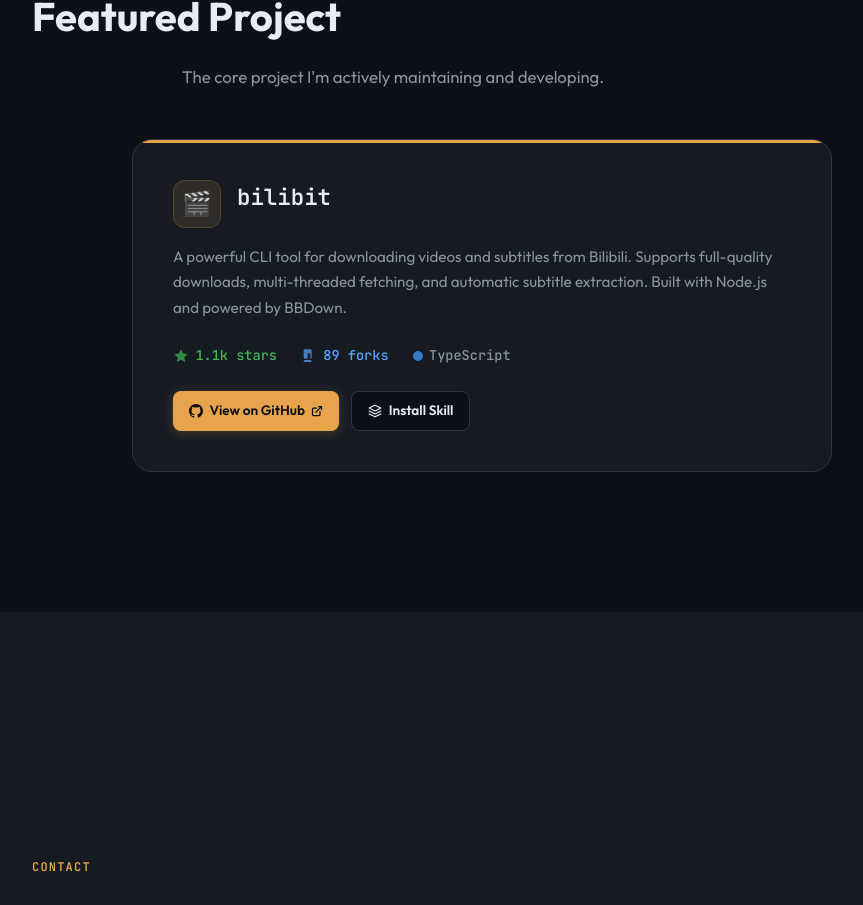
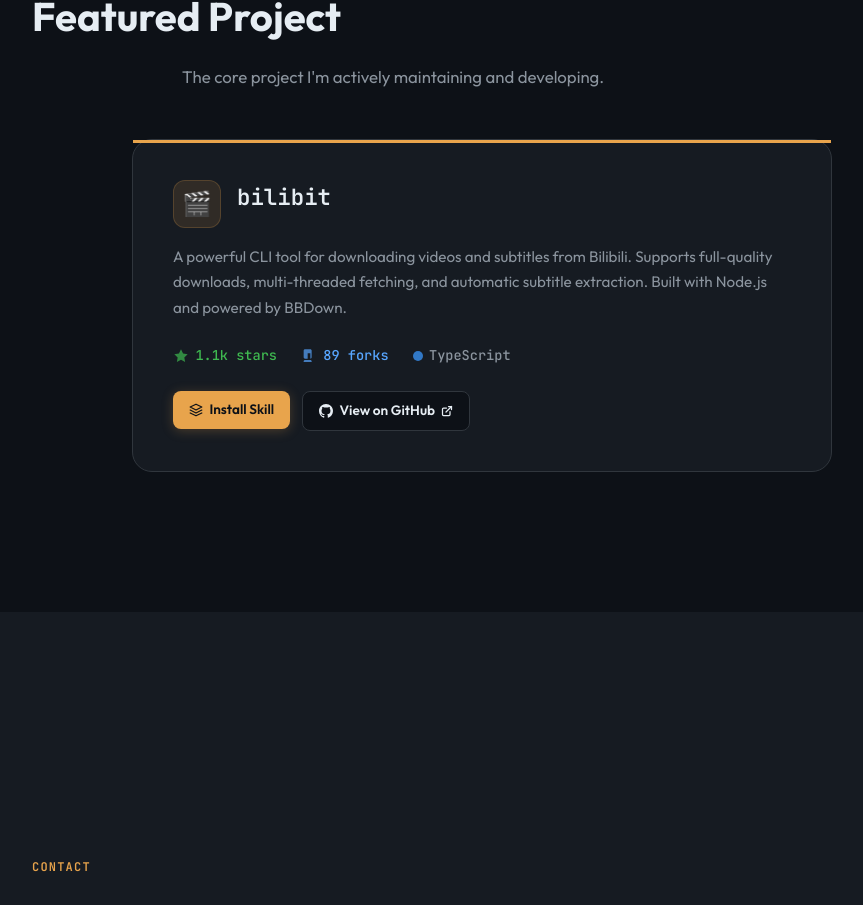
Before and after one commit to AoturLab/labhome, a Next.js app: page / in a window 1280 px wide. Shown: the part 1788-2693 px from the top of the page, without its empty margins (158-1021 px from the left). Built offline with nearby package versions, Linux system fonts and the light colour scheme; no server answers.

Commit message:
Fix: overflow visible on card, z-index fix, swap button order

```diff
--- a/src/app/globals.css
+++ b/src/app/globals.css
@@ -309,8 +309,9 @@
   margin: 0 auto;
   width: 100%;
   position: relative;
-  overflow: hidden;
+  overflow: visible;
   transition: border-color 0.3s, transform 0.3s, box-shadow 0.3s;
+  z-index: 1;
 }
 
 .project-main:hover {
--- a/src/app/page.tsx
+++ b/src/app/page.tsx
@@ -325,23 +325,12 @@
             </div>
 
             <div className="project-links">
-              <a
-                href={BILIBIT.github}
-                target="_blank"
-                rel="noopener noreferrer"
-                className="project-link primary"
-              >
-                <GitHubIcon size={14} />
-                View on GitHub
-                <ExternalIcon />
-              </a>
-
               <div
                 className="project-link-wrapper"
                 onMouseEnter={() => setSkillTooltip(true)}
                 onMouseLeave={() => setSkillTooltip(false)}
               >
-                <span className="project-link">
+                <span className="project-link primary">
                   <svg width="14" height="14" viewBox="0 0 24 24" fill="none" stroke="currentColor" strokeWidth="2" strokeLinecap="round" strokeLinejoin="round">
                     <path d="M12 2L2 7l10 5 10-5-10-5z"/>
                     <path d="M2 17l10 5 10-5"/>
@@ -373,6 +362,17 @@
                   </div>
                 )}
               </div>
+
+              <a
+                href={BILIBIT.github}
+                target="_blank"
+                rel="noopener noreferrer"
+                className="project-link"
+              >
+                <GitHubIcon size={14} />
+                View on GitHub
+                <ExternalIcon />
+              </a>
             </div>
           </motion.div>
         </motion.div>
```
